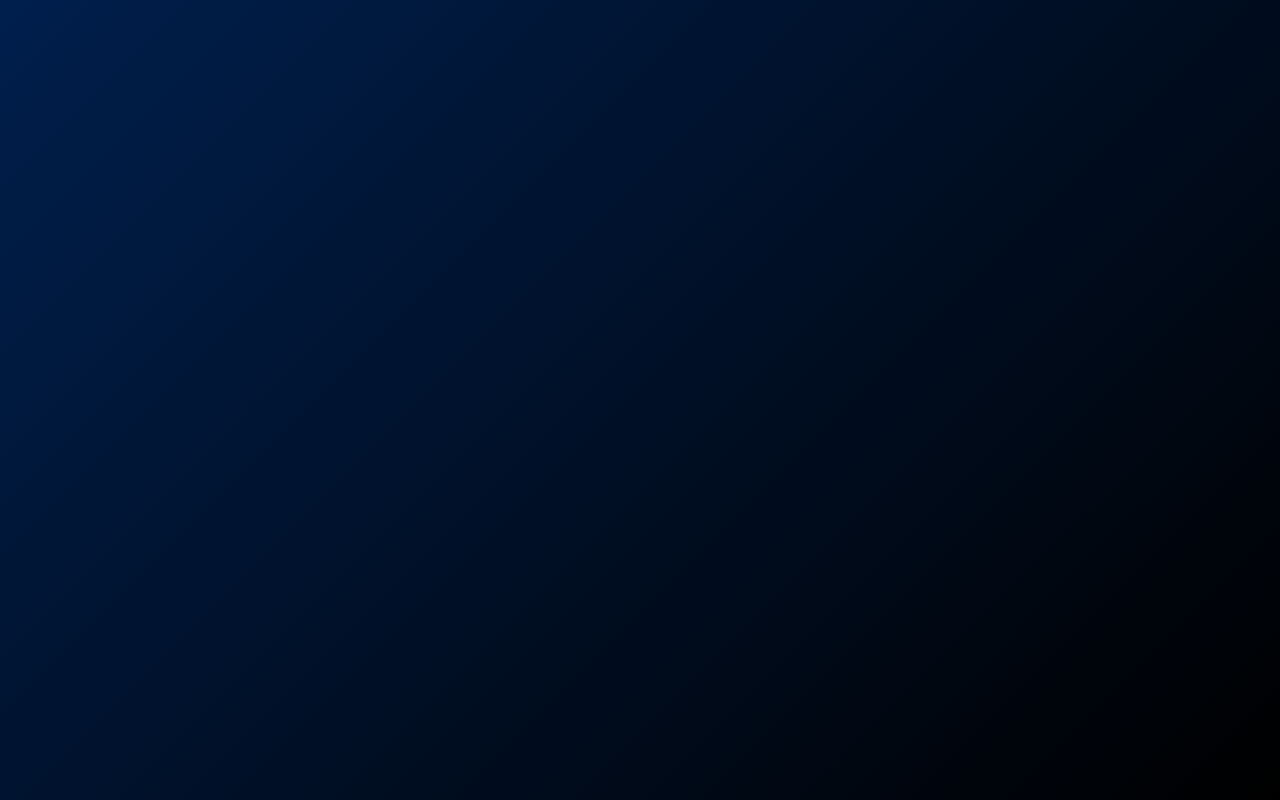
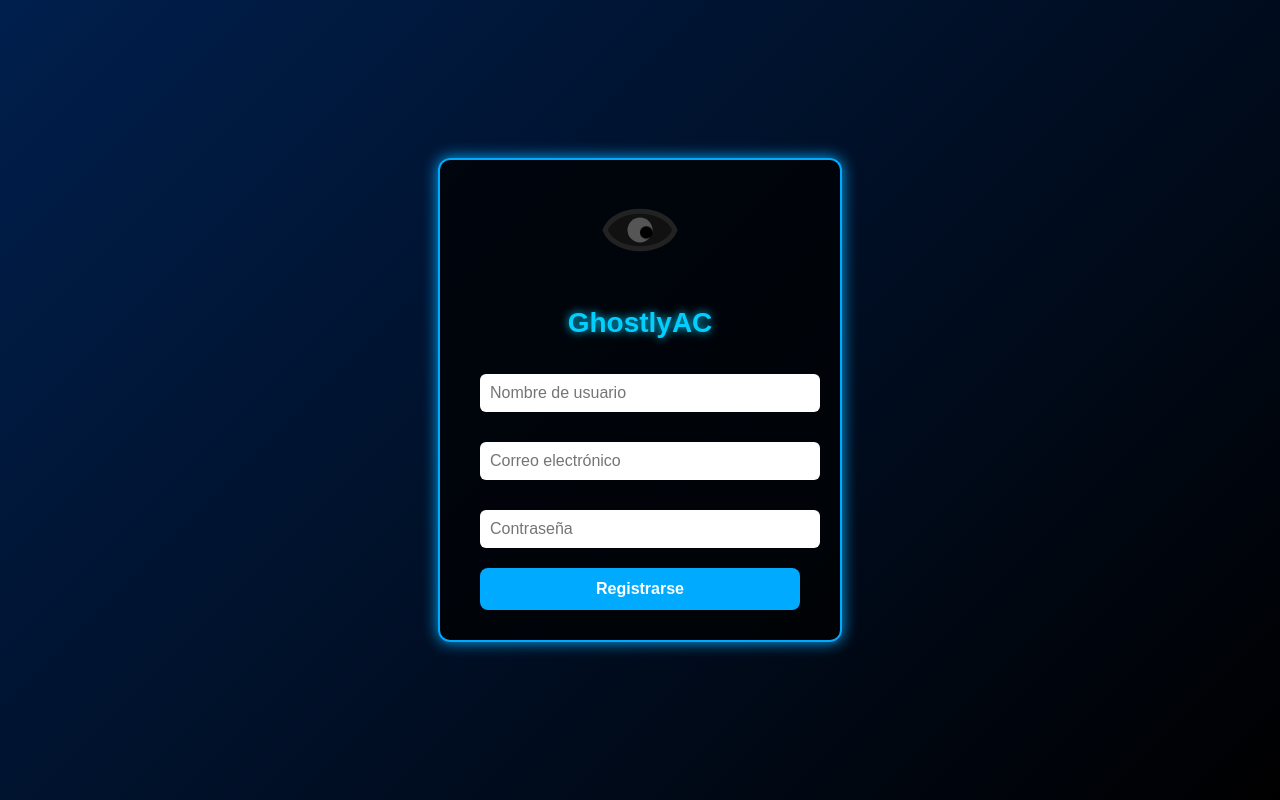
Before and after one commit to iLixz/GhostlyAC, a plain HTML site: page index.html in a window 1280 px wide. Drawn offline with Linux system fonts and the light colour scheme.

Commit message:
Update index.html

```diff
--- a/index.html
+++ b/index.html
@@ -61,4 +61,48 @@
     background-color: #00aaff;
     border: none;
     padding: 12px 20px;
-    border-rad
+    border-radius: 8px;
+    color: white;
+    font-weight: bold;
+    font-size: 16px;
+    cursor: pointer;
+    transition: background-color 0.3s ease;
+    width: 100%;
+  }
+
+  button:hover {
+    background-color: #008ecc;
+  }
+
+  h1 {
+    margin-bottom: 25px;
+    font-weight: 700;
+    font-size: 28px;
+    color: #00cfff;
+    text-shadow: 0 0 8px #00cfff;
+  }
+</style>
+</head>
+<body>
+  <div class="register-box">
+    <!-- Ojo con pupila animada -->
+    <svg class="eye" viewBox="0 0 64 64" fill="none" xmlns="http://www.w3.org/2000/svg">
+      <!-- Contorno del ojo -->
+      <path d="M4 32C12 12 52 12 60 32C52 52 12 52 4 32Z" stroke="#222" stroke-width="4" fill="#111" />
+      <!-- Iris -->
+      <circle cx="32" cy="32" r="10" fill="#555" />
+      <!-- Pupila animada -->
+      <circle class="pupil" cx="32" cy="32" r="5" fill="#000" />
+    </svg>
+
+    <h1>GhostlyAC</h1>
+
+    <form action="main.html" method="get">
+      <input type="text" placeholder="Nombre de usuario" required />
+      <input type="email" placeholder="Correo electrónico" required />
+      <input type="password" placeholder="Contraseña" required />
+      <button type="submit">Registrarse</button>
+    </form>
+  </div>
+</body>
+</html>
```
